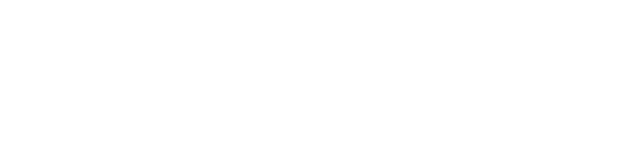
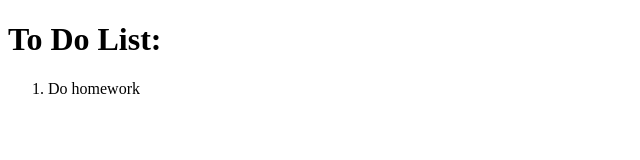
Before and after one commit to eringurley/ToDoListSolo, a plain HTML site: page index.html in a window 1280 px wide. Shown: the whole page, without its empty margins (0-640 px from the left). Drawn offline with Linux system fonts and the light colour scheme.

Commit message:
filled out index page for static data

```diff
--- a/index.html
+++ b/index.html
@@ -1,4 +1,24 @@
+<!DOCTYPE html>
+<html lang="en">
+<head>
+    <meta charset="UTF-8">
+    <meta name="viewport" content="width=device-width, initial-scale=1.0">
+    <meta http-equiv="X-UA-Compatible" content="ie=edge">
+    <title>To Do List</title>
+</head>
+    <header>
+        <h1 id="header">To Do List:</h1>
+    </header>
+    <main>
+        <ol id="tasks">
+            <li>Do homework</li>
+        </ol>
+    </main>
+    <script type="module" src="./src/index.js"></script>
+<body>
 
+</body>
+</html>
 
 
 
```
